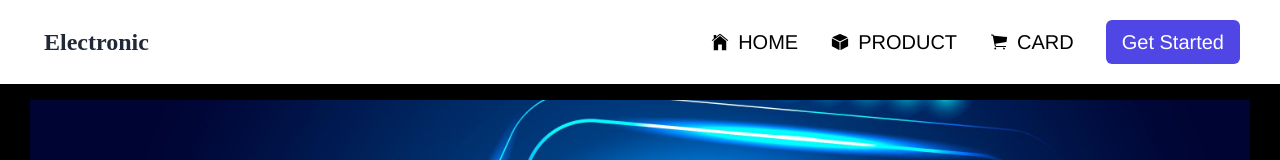
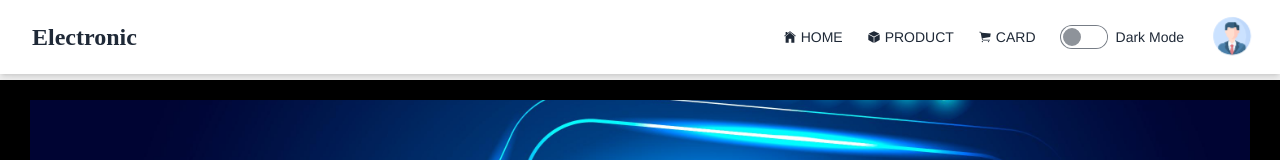
Before and after one commit to jsjunayet/Technology-and-Electronics-clientsite, a React (Vite) app: page / in a window 1280 px wide. Shown: the top 160 px of the page. Built offline with nearby package versions, Linux system fonts and the light colour scheme; no server answers.

Commit message:
update my site

```diff
--- a/src/Component/Nav.jsx
+++ b/src/Component/Nav.jsx
@@ -1,8 +1,10 @@
-import { useState, useEffect } from "react";
+import { useState, useEffect, useContext } from "react";
 import { Link } from "react-router-dom";
-import { IoIosHome, IoIosBuild, IoIosPeople, IoIosPaper, IoIosMail, IoIosCart, IoIosCube } from "react-icons/io";
+import { IoIosHome, IoIosCart, IoIosCube } from "react-icons/io";
 import { FiMenu, FiX } from "react-icons/fi";
 import { motion, useAnimation } from "framer-motion";
+import { authContext } from "./AuthProvider/AuthControl";
+import Swal from "sweetalert2";
 
 const Nav = () => {
     const links = [
@@ -14,20 +16,19 @@ const Nav = () => {
     const [open, setOpen] = useState(false);
     const controls = useAnimation();
     const [prevScrollPos, setPrevScrollPos] = useState(0);
+    const { user, logout } = useContext(authContext);
+    const [isDarkMode, setIsDarkMode] = useState(false);
 
     useEffect(() => {
         const handleScroll = () => {
             const currentScrollPos = window.scrollY;
             const isScrollingDown = currentScrollPos > prevScrollPos;
 
-            // Adjust this threshold value based on when you want the animation to trigger
             const threshold = 78;
 
             if (isScrollingDown && currentScrollPos > threshold) {
-                // Scrolling down and beyond the threshold, hide the navbar
                 controls.start({ opacity: 0, y: -50 });
             } else {
-                // Scrolling up or not beyond the threshold, show the navbar
                 controls.start({ opacity: 1, y: 0 });
             }
 
@@ -43,11 +44,36 @@ const Nav = () => {
 
     const closeMenu = () => setOpen(false);
 
+    const toggleTheme = () => {
+        setIsDarkMode(prevMode => !prevMode);
+    };
+
+    const handleLogout = () => {
+        logout()
+            .then(result => {
+                Swal.fire({
+                    position: 'top-end',
+                    icon: 'success',
+                    title: 'LogOut Successful',
+                    showConfirmButton: false,
+                    timer: 1500
+                });
+            })
+            .catch(error => {
+                Swal.fire({
+                    icon: 'error',
+                    title: 'Oops LogOut...',
+                    text: `${error.message}`,
+                    footer: '<a href="">Why do I have this issue?</a>'
+                });
+            });
+    };
+
     return (
-        <motion.div className="shadow-md w-full fixed top-0 left-0 z-50" animate={controls} initial={{ opacity: 1, y: 0 }}>
-            <div className="flex items-center justify-between bg-white py-5 md:px-10 px-7">
-                <Link to="/" className="font-bold text-2xl cursor-pointer flex items-center font-[Poppins] text-gray-800">
-                    <span className="text-3xl text-indigo-600 mr-1 pt-2">
+        <motion.nav className={`fixed top-0 left-0 w-full z-50 bg-white shadow-md ${isDarkMode ? 'bg-gray-900 text-white' : ''}`} animate={controls} initial={{ opacity: 1, y: 0 }}>
+            <div className="container mx-auto px-4 md:px-6 py-3 flex justify-between items-center">
+                <Link to="/" className="font-bold text-lg md:text-2xl flex items-center font-[Poppins] text-gray-800">
+                    <span className="text-3xl text-indigo-600 mr-2">
                         <ion-icon name="logo-ionic"></ion-icon>
                     </span>
                     Electronic
@@ -62,25 +88,48 @@ const Nav = () => {
                     </div>
                 </div>
 
-                <ul
-                    className={`md:flex md:items-center md:pb-0 pb-0 absolute md:static bg-white md:z-auto z-[-1] left-0 w-full md:w-auto md:pl-0 pl-9 transition-all duration-500 ease-in ${open ? 'top-0 opacity-100' : 'hidden md:flex'}`}
-                >
+                <ul className={`md:flex md:items-center md:space-x-6 md:pb-0 pb-3 ${open ? 'block' : 'hidden md:block'}`}>
                     {links.map((link) => (
-                        <li key={link.name} className="md:ml-8 text-xl md:my-0 my-7">
-                            <Link to={link.path} className="flex items-center text-black hover:text-gray-400 duration-500" onClick={closeMenu}>
-                                <span className="mr-2">{link.icon}</span>
+                        <li key={link.name} className="md:my-0 my-2">
+                            <Link to={link.path} className="flex items-center text-gray-800 hover:text-gray-600 transition duration-300" onClick={closeMenu}>
+                                <span className="mr-1">{link.icon}</span>
                                 {link.name}
                             </Link>
                         </li>
                     ))}
-                    <li className="md:ml-8 text-xl md:my-0 my-7">
-                        <button className="bg-indigo-600 text-white py-2 px-4 rounded-md hover:bg-indigo-700 transition-all duration-300">
-                            Get Started
-                        </button>
+                    <li className="md:my-0 my-2">
+                        <div className="flex items-center text-gray-800">
+                            <input type="checkbox" className="toggle toggle-success mr-2" checked={isDarkMode} onChange={toggleTheme} />
+                            <span className="text-sm">Dark Mode</span>
+                        </div>
+                    </li>
+                    <li className="md:my-0 my-2">
+                        <div className="flex items-center">
+                            <div className="dropdown dropdown-end">
+                                <label tabIndex={0} className="btn btn-ghost btn-circle avatar">
+                                    <div className="w-10 rounded-full overflow-hidden">
+                                        {user ?
+                                            <img src={user?.photoURL || '/profile.png'} alt="user-avatar" /> :
+                                            <img src="/profile.png" alt="default-avatar" />
+                                        }
+                                    </div>
+                                </label>
+                                <ul tabIndex={0} className={`mt-3 p-2 shadow menu dropdown-content ${isDarkMode ? "bg-gray-900 text-white" : "bg-white text-gray-800"} rounded-box lg:w-64 w-40 z-20`}>
+                                    <li>
+                                        {user ? <span className="block mb-2">Name: {user?.displayName} </span> : null}
+                                        {user ? <span className="block mb-2">Email: {user?.email}</span> : null}
+                                        {user ?
+                                            <button onClick={handleLogout} className="block w-full rounded-lg py-2 px-4 text-white text-center bg-gray-500 hover:bg-gray-600 focus:outline-none focus:bg-gray-600">Logout</button> :
+                                            <Link to={'/login'} className="block w-full rounded-lg py-2 px-4 text-white text-center bg-gray-500 hover:bg-gray-600 focus:outline-none focus:bg-gray-600">Login</Link>
+                                        }
+                                    </li>
+                                </ul>
+                            </div>
+                        </div>
                     </li>
                 </ul>
             </div>
-        </motion.div>
+        </motion.nav>
     );
 };
 
```
